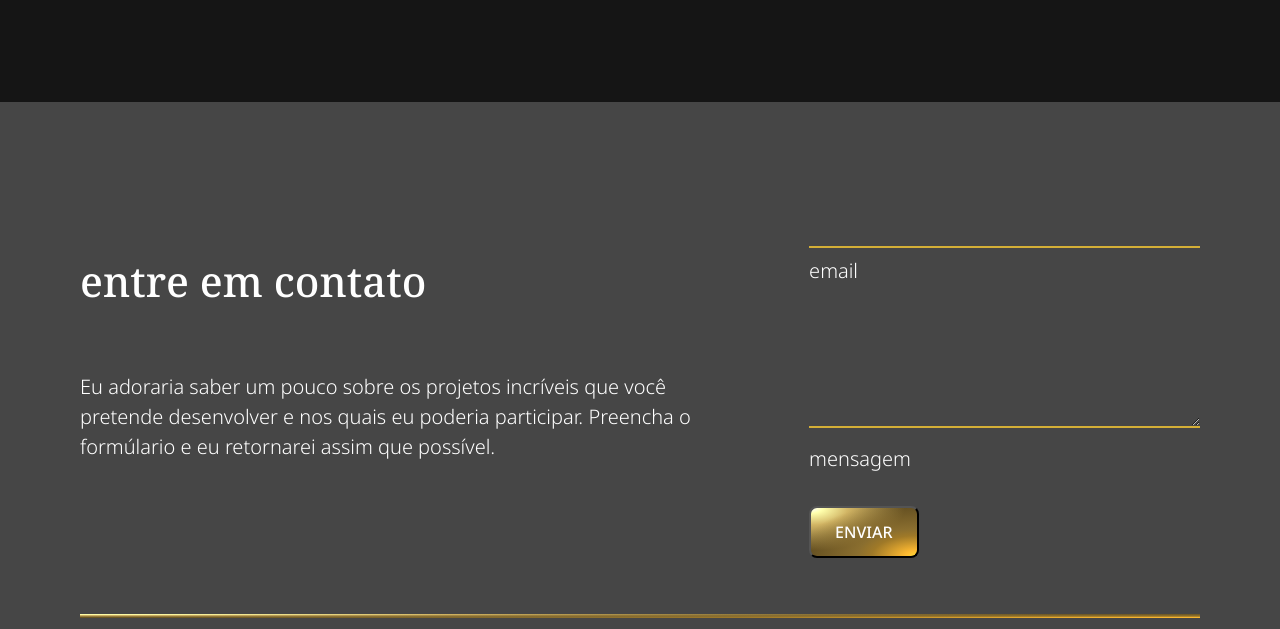
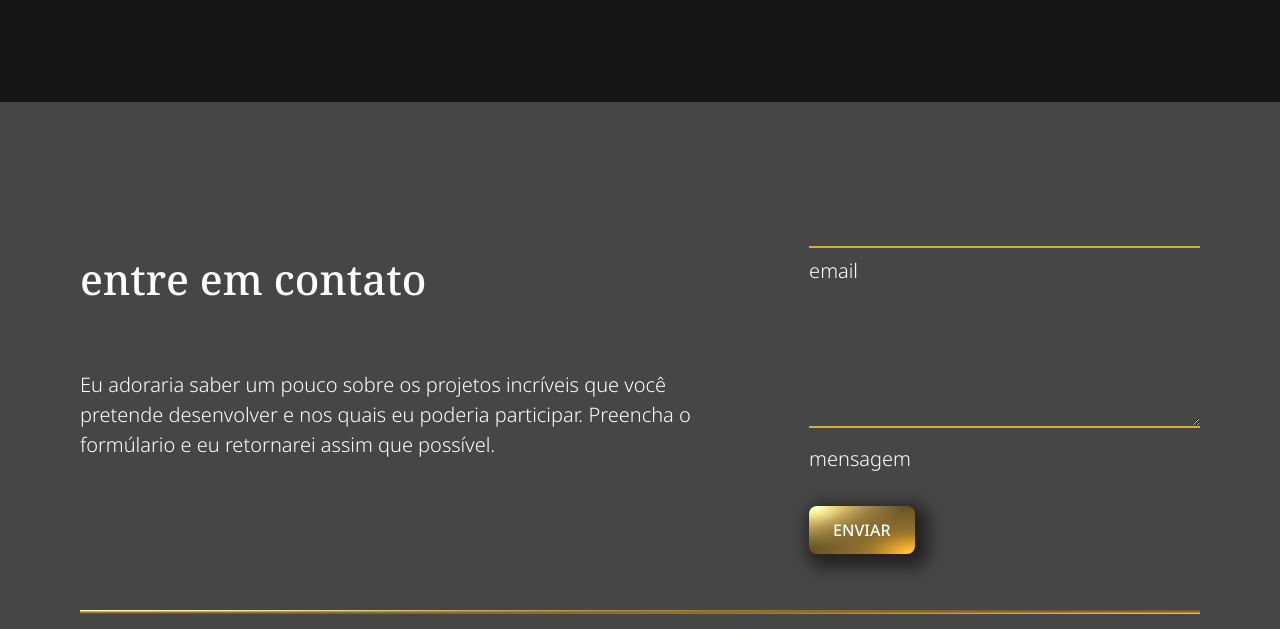
Before and after one commit to MarcelaCostaA/portfolio, a plain HTML site: page index.html in a window 1280 px wide. Shown: the part 3580-4209 px from the top of the page. Drawn offline with Linux system fonts and the light colour scheme.

Commit message:
Décimo commit - melhorias no botão enviar - footer

```diff
--- a/scss/__variables.scss
+++ b/scss/__variables.scss
@@ -1,11 +1,11 @@
 /* Cores */
 $cor-branco: white;
 $cor-preto: #151515;
-$cor-grafite: #464646; //#242424; #2f2f2f;
+$cor-grafite: #464646; //Cores testadas #242424; #2f2f2f;
 $cor-ouro: #d4af37;
 $bg-gold: radial-gradient(ellipse farthest-corner at right bottom, #FEDB37 0%, #FDB931 8%, #9f7928 30%, #8A6E2F 40%, transparent 80%),
 radial-gradient(ellipse farthest-corner at left top, #FFFFFF 0%, #FFFFAC 8%, #D1B464 25%, #5d4a1f 62.5%, #5d4a1f 100%);
-/* $bg-gold é uma graduação de cor para background das linhas douradas */
+/* $bg-gold é uma graduação de cor para background das linhas douradas e do botão 'enviar' localizado no footer*/
 
 /* Width */
 $max-width-mobile: 43.9375rem;
--- a/style.scss
+++ b/style.scss
@@ -75,16 +75,6 @@ p {
     height: $max-height-header-desktop;
     position: relative;
     margin: 0 auto $m-desktop-b auto;
-
-    /*
-    &__bg-img {
-        position: absolute;
-        height: 90%;
-        top: -15vw;
-        left: -35vw;
-        z-index: 1;
-        opacity: 0.75;
-    } */
 
     &__social {
         position: absolute;
@@ -250,11 +240,18 @@ p {
         margin-top: 1rem;
         padding: 0.75rem 1.5rem;
         font-size: 1rem;
+        border: none;
         border-radius: 0.5rem;
         color: $cor-branco;
         font-weight: 500;
         text-transform: uppercase;
         background-image: $bg-gold;
+        transition: all 0.3ms ease-in-out;
+
+        /* Sombreado do botão */
+        -webkit-box-shadow: 6px 6px 16px 8px rgba(0,0,0,0.5);
+        -moz-box-shadow: 6px 6px 16px 8px rgba(0,0,0,0.5);
+        box-shadow: 6px 6px 16px 8px rgba(0,0,0,0.5);
     }
 
     &__line-gold {
```
Also changed, not shown: app/css/style.css, 1 other file.
